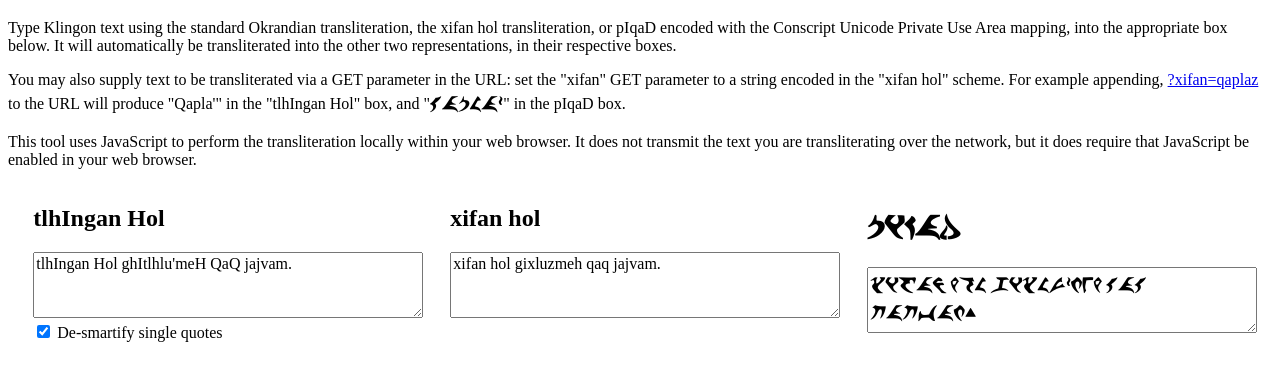
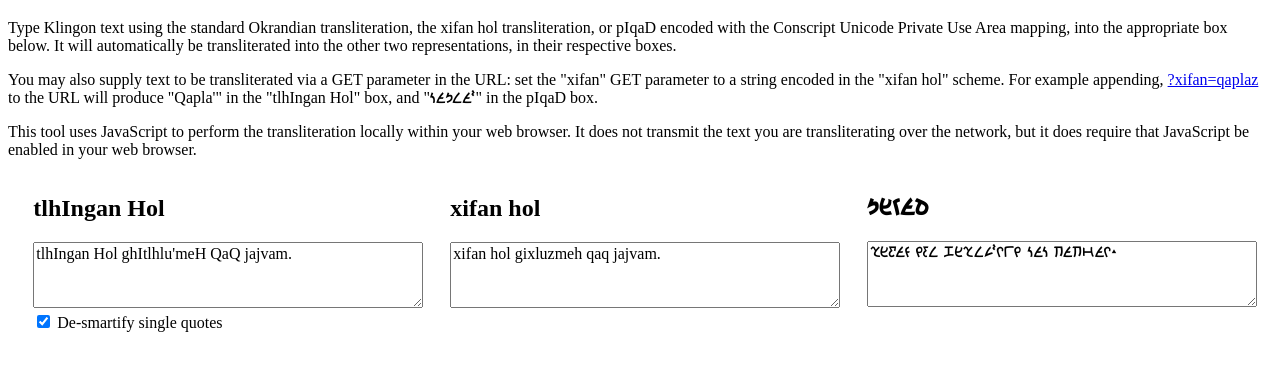
Before and after one commit to dadap/pIqaD-tools, a plain HTML site: page universal-transliterator/index.html in a window 1280 px wide. Shown: the part 61-442 px from the top of the page. Drawn offline with Linux system fonts and the light colour scheme.

Commit message:
Switch to "pIqaD qolqoS" font

```diff
--- a/universal-transliterator/style.css
+++ b/universal-transliterator/style.css
@@ -6,12 +6,12 @@
 }
 
 @font-face {
-    font-family: "qurgh-pIqaD";
-    src: url("./qurgh-pIqaD.woff") format("woff");
+    font-family: "pIqaD-qolqoS";
+    src: url("./pIqaD-qolqoS.ttf") format("truetype");
 }
 
 .pIqaD, .pIqaD * {
-    font-family: "qurgh-pIqaD" !important;
+    font-family: "pIqaD-qolqoS" !important;
 }
 
 @media (min-width: 900px) {
```
Also changed, not shown: README.md, universal-transliterator/pIqaD-qolqoS.ttf (added), universal-transliterator/qurgh-pIqaD.woff (deleted), 1 other file.
